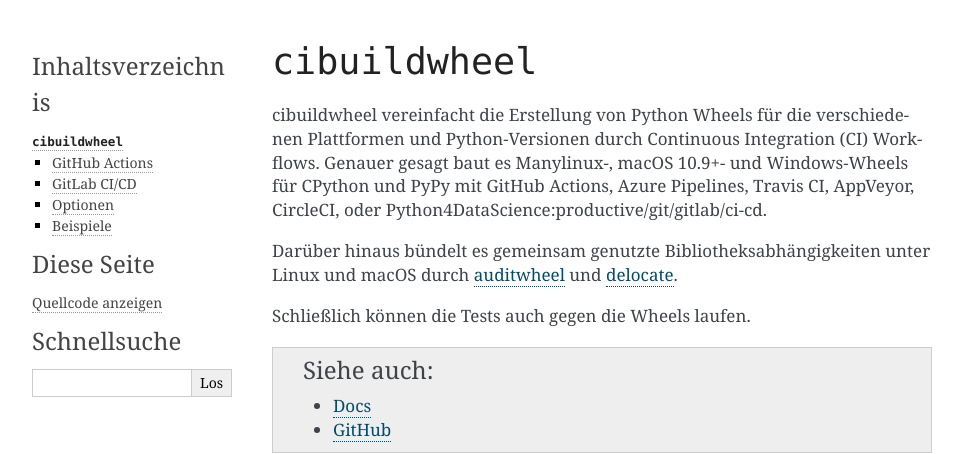
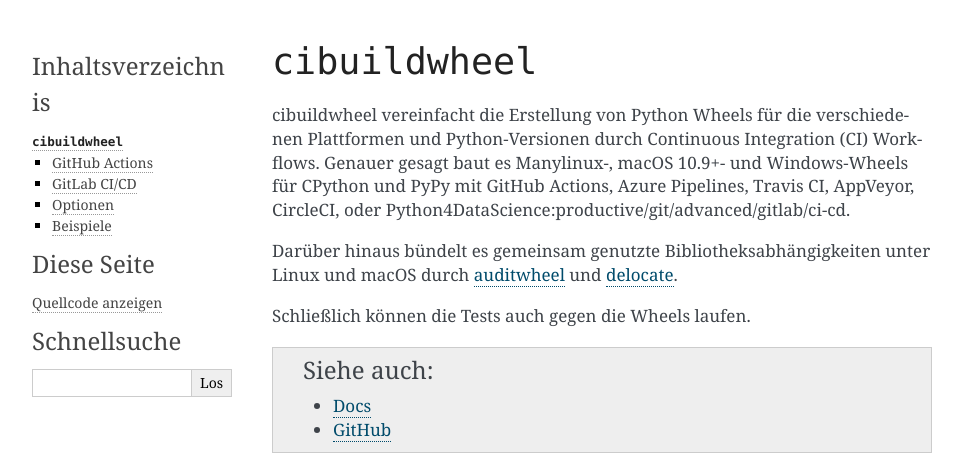
Before and after one commit to veit/python-basics-tutorial-de, a Sphinx documentation site: the page built from docs/libs/cibuildwheel.rst, in a window 1280 px wide and 900 px high. Shown: the top 454 px of the window, without its empty margins (148-1111 px from the left). Built offline with Sphinx 7.4.7, drawn with Linux system fonts in a browser that asks for light colours; pages that are not in the unit, such as notebooks, are missing from menus; some of the changed text lies outside the part shown.

Commit message:
:memo: Fix intersphinx links to the python4data.science tutorial

```diff
--- a/docs/libs/cibuildwheel.rst
+++ b/docs/libs/cibuildwheel.rst
@@ -6,7 +6,7 @@
 Integration (CI) Workflows. Genauer gesagt baut es Manylinux-, macOS 10.9+- und
 Windows-Wheels für CPython und PyPy mit GitHub Actions, Azure Pipelines, Travis
 CI, AppVeyor, CircleCI, oder
-:doc:`Python4DataScience:productive/git/gitlab/ci-cd`.
+:doc:`Python4DataScience:productive/git/advanced/gitlab/ci-cd`.
 
 Darüber hinaus bündelt es gemeinsam genutzte Bibliotheksabhängigkeiten unter
 Linux und macOS durch `auditwheel <https://github.com/pypa/auditwheel>`_ und
@@ -86,8 +86,9 @@
 GitLab CI/CD
 ------------
 
-Um Linux-Wheels mit :doc:`Python4DataScience:productive/git/gitlab/ci-cd` zu
-bauen, erstellt eine  :file:`.gitlab-ci.yml`-Datei in eurem Repository:
+Um Linux-Wheels mit
+:doc:`Python4DataScience:productive/git/advanced/gitlab/ci-cd` zu bauen,
+erstellt eine  :file:`.gitlab-ci.yml`-Datei in eurem Repository:
 
 .. literalinclude:: .gitlab-ci.yml
    :language: yaml
--- a/docs/libs/distribution.rst
+++ b/docs/libs/distribution.rst
@@ -415,7 +415,7 @@
    Häufig wird die Aktualisierung der :file:`Manifest.in`-Datei vergessen. Um
    dies zu vermeiden, könnt ihr `check-manifest
    <https://pypi.org/project/check-manifest/>`_ in einem :doc:`Git pre-commit
-   Hook <Python4DataScience:productive/git/hooks/index>` verwenden.
+   Hook <Python4DataScience:productive/git/advanced/hooks/index>` verwenden.
 
 .. note::
    Wenn Dateien und Verzeichnisse aus :file:`MANIFEST.in` auch installiert
--- a/docs/libs/templating/cruft.rst
+++ b/docs/libs/templating/cruft.rst
@@ -83,8 +83,9 @@
 Um festzustellen, ob ein Projekt eine Vorlagenaktualisierung verpasst hat, könnt
 ihr ganz einfach, ``cruft check`` aufrufen. Wenn das Projekt veraltet ist, wird
 ein Fehler und der :samp:`Exit-Code 1` zurückgegeben. ``cruft check`` kann auch
-zu :doc:`Python4DataScience:productive/git/hooks/pre-commit` und CI-Pipelines
-hinzugefügt werden, um sicherzustellen, dass Projekte nicht ungewollt veralten.
+zu :doc:`Python4DataScience:productive/git/advanced/hooks/pre-commit` und
+CI-Pipelines hinzugefügt werden, um sicherzustellen, dass Projekte nicht
+ungewollt veralten.
 
 Ein bestehendes Projekt verknüpfen
 ----------------------------------
```
Also changed, not shown: docs/document/index.rst (+5 -3 lines).
